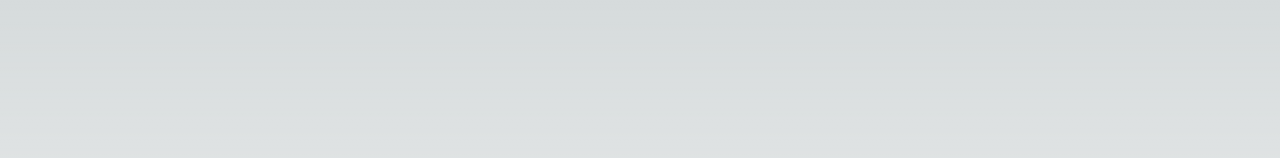
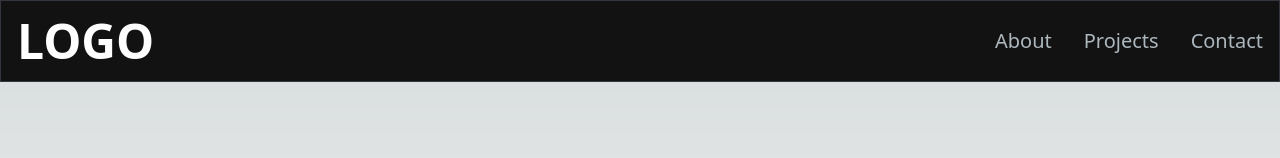
Before and after one commit to kaho0/Portfolio-nuthsell, a React (Vite) app: page / in a window 1280 px wide. Shown: the top 158 px of the page. Built offline with nearby package versions, Linux system fonts and the light colour scheme.

Commit message:
Navbar added

```diff
--- a/package.json
+++ b/package.json
@@ -11,6 +11,7 @@
   },
   "dependencies": {
     "@headlessui/react": "^1.7.17",
+    "@heroicons/react": "^2.1.1",
     "@stripe/react-stripe-js": "^2.3.1",
     "@stripe/stripe-js": "^2.1.11",
     "@tanstack/react-query": "^5.8.1",
--- /dev/null
+++ b/src/components/MenuOverlay.jsx
@@ -0,0 +1,16 @@
+/* eslint-disable react/prop-types */
+import NavLink from "./Navlink";
+
+const MenuOverlay = ({ links }) => {
+  return (
+    <ul className="flex flex-col py-4 items-center">
+      {links.map((link, index) => (
+        <li key={index}>
+          <NavLink href={link.path} title={link.title} />
+        </li>
+      ))}
+    </ul>
+  );
+};
+
+export default MenuOverlay;
--- /dev/null
+++ b/src/components/Navbar.jsx
@@ -0,0 +1,67 @@
+
+import  { useState } from "react";
+import NavLink from "./Navlink";
+import { Bars3Icon, XMarkIcon } from "@heroicons/react/24/solid";
+import MenuOverlay from "./MenuOverlay";
+import { Link } from "react-router-dom";
+
+const navLinks = [
+  {
+    title: "About",
+    path: "#about",
+  },
+  {
+    title: "Projects",
+    path: "#projects",
+  },
+  {
+    title: "Contact",
+    path: "#contact",
+  },
+];
+
+const Navbar = () => {
+  const [navbarOpen, setNavbarOpen] = useState(false);
+
+  return (
+    <nav className="fixed mx-auto border border-[#33353F] top-0 left-0 right-0 z-10 bg-[#121212] bg-opacity-100">
+      <div className="flex container lg:py-4 flex-wrap items-center justify-between mx-auto px-4 py-2">
+        <Link
+          href={"/"}
+          className="text-2xl md:text-5xl text-white font-semibold"
+        >
+          LOGO
+        </Link>
+        <div className="mobile-menu block md:hidden">
+          {!navbarOpen ? (
+            <button
+              onClick={() => setNavbarOpen(true)}
+              className="flex items-center px-3 py-2 border rounded border-slate-200 text-slate-200 hover:text-white hover:border-white"
+            >
+              <Bars3Icon className="h-5 w-5" />
+            </button>
+          ) : (
+            <button
+              onClick={() => setNavbarOpen(false)}
+              className="flex items-center px-3 py-2 border rounded border-slate-200 text-slate-200 hover:text-white hover:border-white"
+            >
+              <XMarkIcon className="h-5 w-5" />
+            </button>
+          )}
+        </div>
+        <div className="menu hidden md:block md:w-auto" id="navbar">
+          <ul className="flex p-4 md:p-0 md:flex-row md:space-x-8 mt-0">
+            {navLinks.map((link, index) => (
+              <li key={index}>
+                <NavLink href={link.path} title={link.title} />
+              </li>
+            ))}
+          </ul>
+        </div>
+      </div>
+      {navbarOpen ? <MenuOverlay links={navLinks} /> : null}
+    </nav>
+  );
+};
+
+export default Navbar;
--- /dev/null
+++ b/src/components/Navlink.jsx
@@ -0,0 +1,15 @@
+/* eslint-disable react/prop-types */
+import { Link } from "react-router-dom";
+
+const NavLink = ({ href, title }) => {
+  return (
+    <Link
+      href={href}
+      className="block py-2 pl-3 pr-4 text-[#ADB7BE] sm:text-xl rounded md:p-0 hover:text-white"
+    >
+      {title}
+    </Link>
+  );
+};
+
+export default NavLink;
--- a/src/layouts/Main.jsx
+++ b/src/layouts/Main.jsx
@@ -1,7 +1,9 @@
 import { Outlet } from 'react-router-dom'
+import Navbar from '../components/Navbar'
 const Main = () => {
   return (
     <div>
+      <Navbar></Navbar>
       <div className='pt-24 min-h-[calc(100vh-68px)]'>
         <Outlet />
       </div>
```
Also changed, not shown: 1 other file (tests, documents, lock files or other folders).
